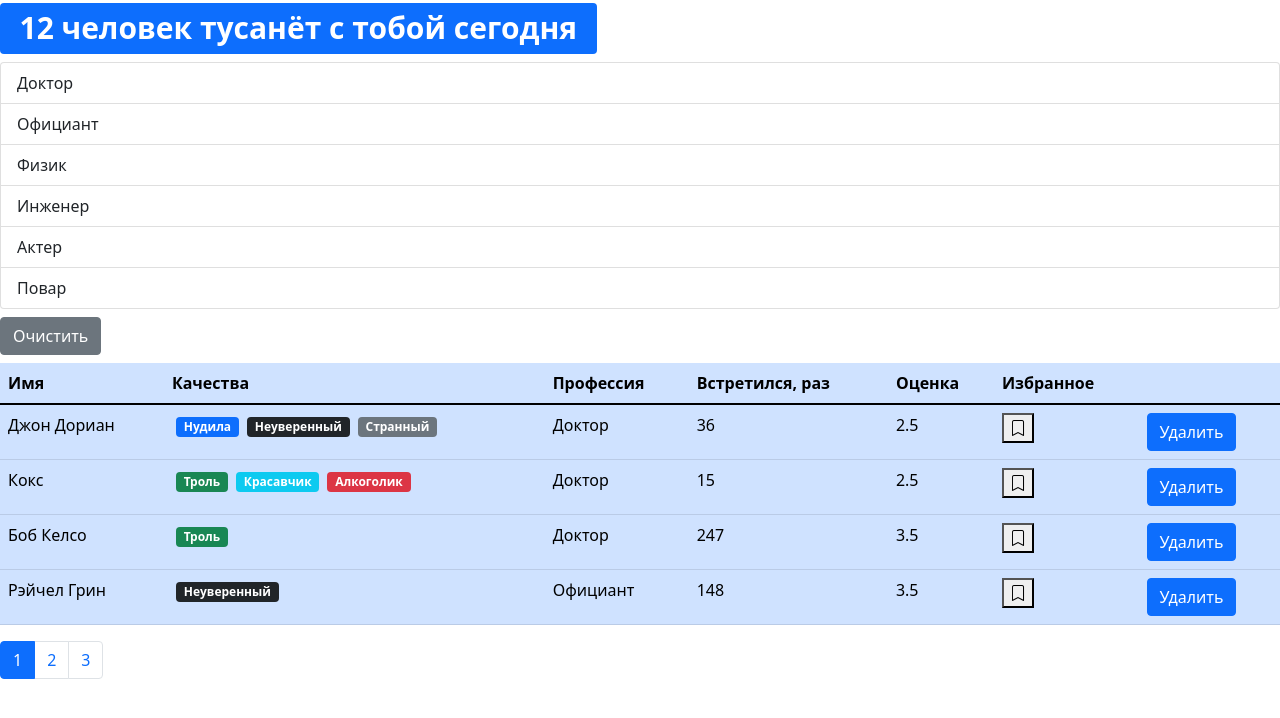
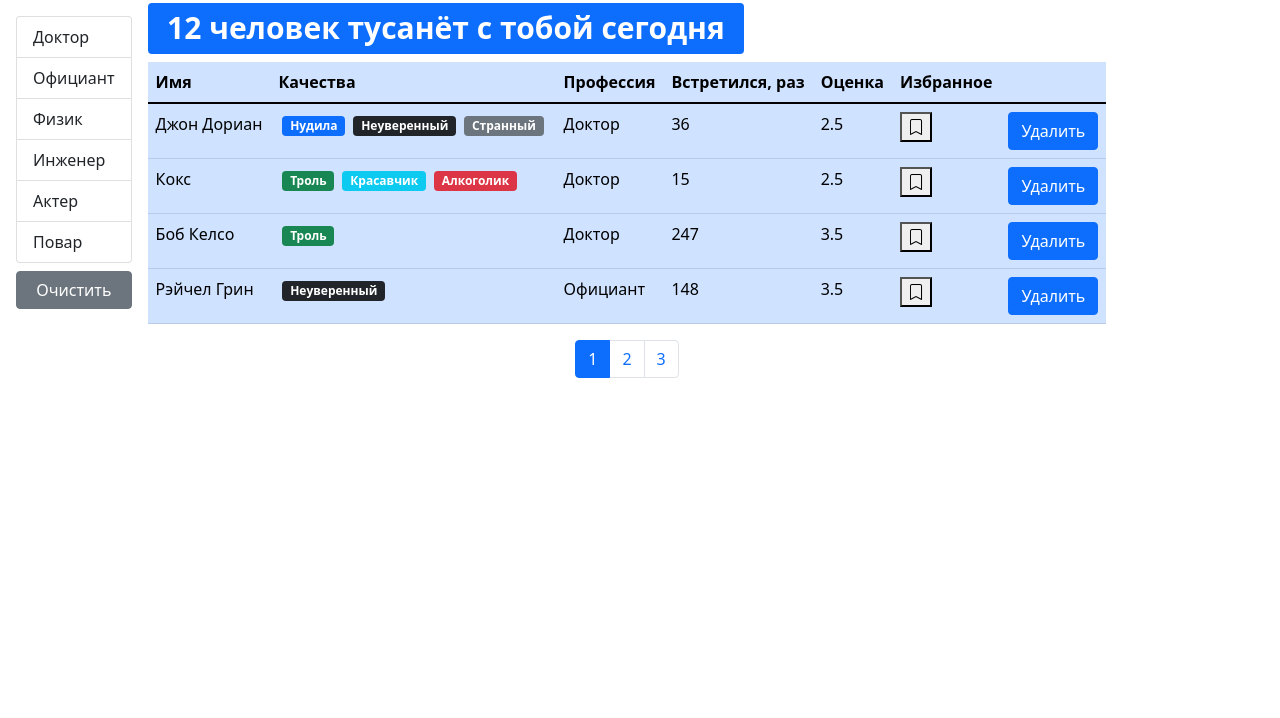
Before and after one commit to FryOS/fast-company, a React (Create React App) app: page / in a window 1280 px wide. Shown: the top 718 px of the page. Built offline with nearby package versions, Linux system fonts and the light colour scheme.

Commit message:
Заработала верстка

```diff
--- a/src/components/users.jsx
+++ b/src/components/users.jsx
@@ -75,10 +75,9 @@
     };
 
     return (
-        <>
-            <SearchStatus usersLength={count} />
+        <div className="d-flex">
             {professions && (
-                <>
+                <div className="d-flex flex-column dlex-shrink-0 p-3">
                     <GroupList
                         selectedItem={selectedProf}
                         items={professions}
@@ -90,20 +89,24 @@
                     >
                         Очистить
                     </button>
-                </>
+                </div>
             )}
-
+            <div className="d-flex flex-column">
+                <SearchStatus usersLength={count} />
                 <table className="table table-primary">
                     <thead>{usersTableHeaderRender()}</thead>
                     <tbody>{usersTableBodyRender()}</tbody>
                 </table>
+                <div className="d-flex justify-content-center">
                     <Pagination
                         itemsCount={count}
                         pageSize={pageSize}
                         currentPage={currentPage}
                         onPageChange={handlePageChange}
                     />
-        </>
+                </div>
+            </div>
+        </div>
     );
 };
 
```
Lines whose indentation alone changed are shown as unchanged.
